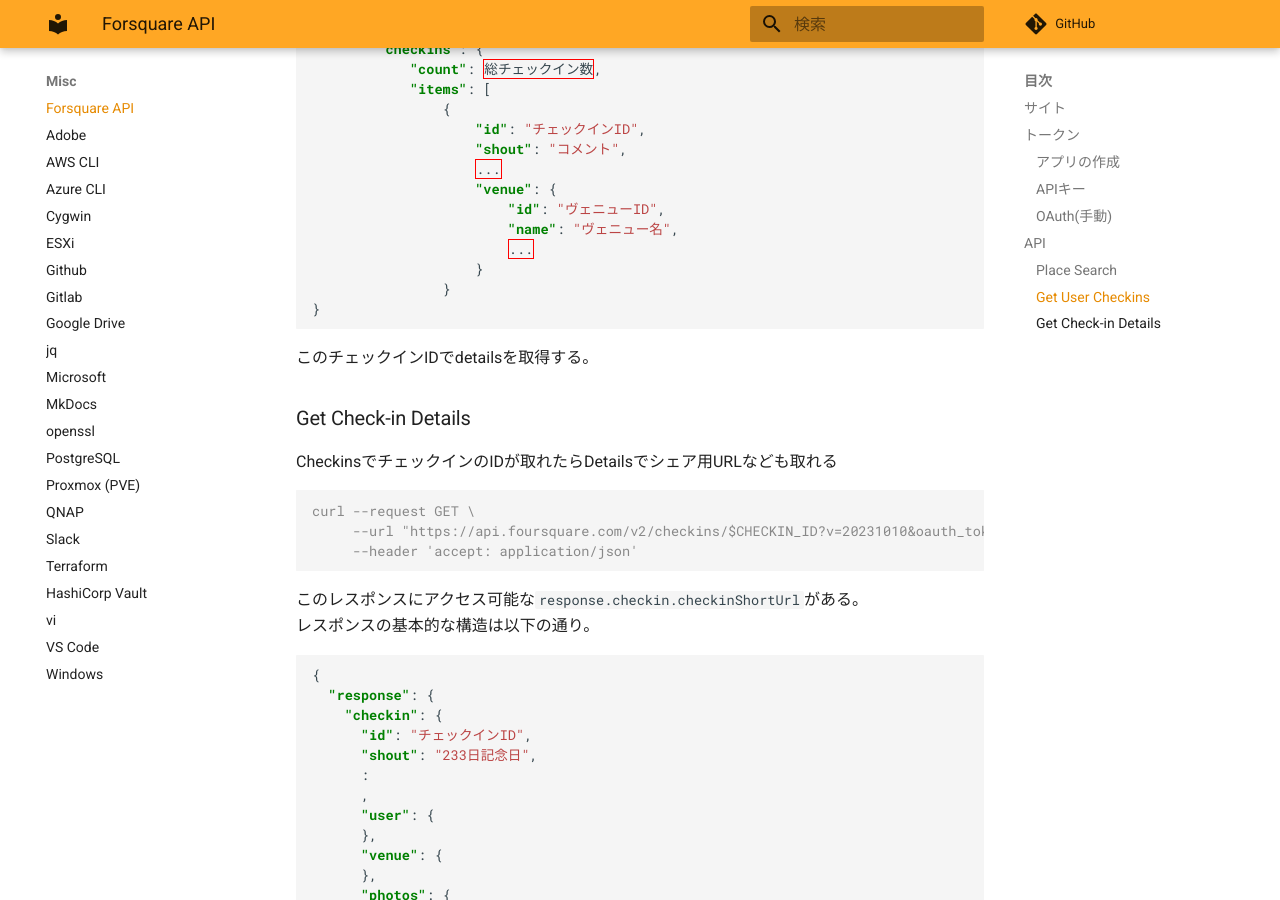
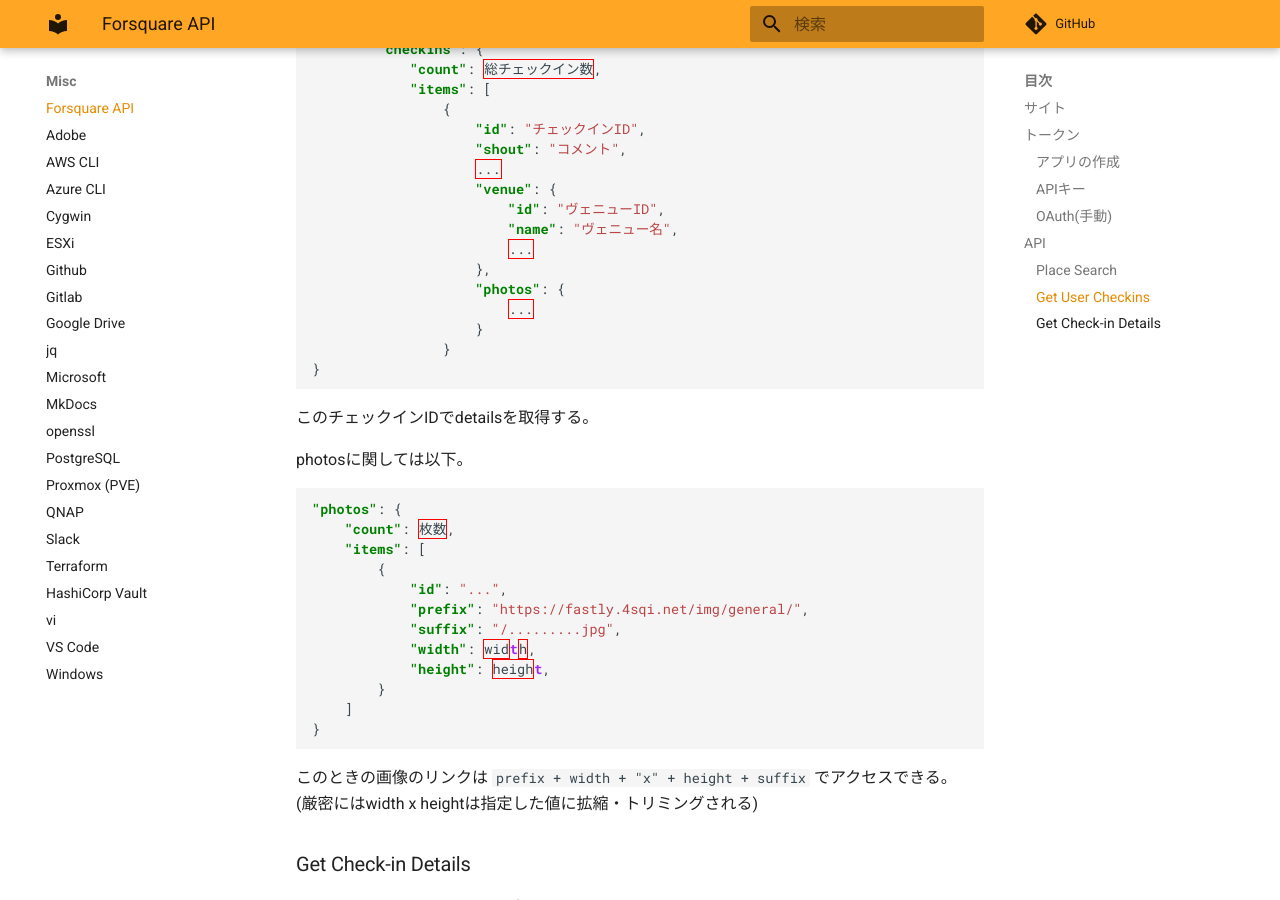
Before and after one commit to zaki-lknr/docs, an MkDocs documentation site: the page built from docs/Misc/4sq.md, in a window 1280 px wide and 900 px high, scrolled down 1670 px. Built offline with MkDocs 1.6.1 and Material for MkDocs 9.7.7, drawn with Linux system fonts in a browser that asks for light colours; comment, search, counter and statistics services are not loaded.

Commit message:
add: misc/4sq: photoとリンク

````diff
--- a/docs/Misc/4sq.md
+++ b/docs/Misc/4sq.md
@@ -71,12 +71,35 @@ curl --request GET \
                         "id": "ヴェニューID",
                         "name": "ヴェニュー名",
                         ...
+                    },
+                    "photos": {
+                        ...
                     }
                 }
 }
 ```
 
 このチェックインIDでdetailsを取得する。
+
+photosに関しては以下。
+
+```json
+"photos": {
+    "count": 枚数,
+    "items": [
+        {
+            "id": "...",
+            "prefix": "https://fastly.4sqi.net/img/general/",
+            "suffix": "/.........jpg",
+            "width": width,
+            "height": height,
+        }
+    ]
+}
+```
+
+このときの画像のリンクは `prefix + width + "x" + height + suffix` でアクセスできる。
+(厳密にはwidth x heightは指定した値に拡縮・トリミングされる)
 
 ### Get Check-in Details
 
````
